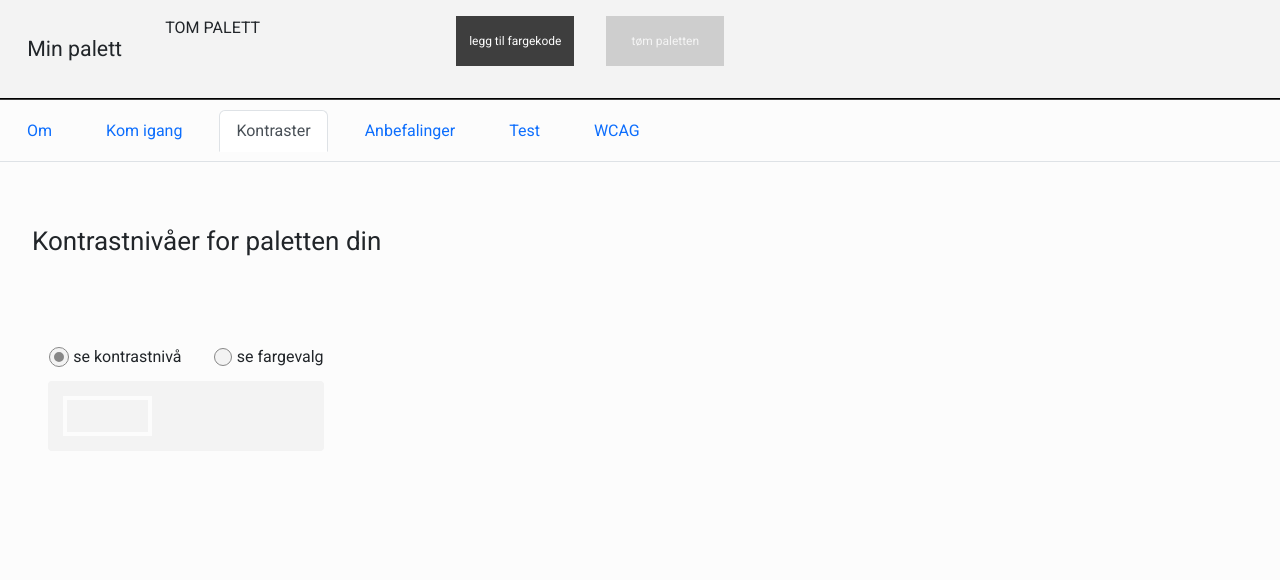
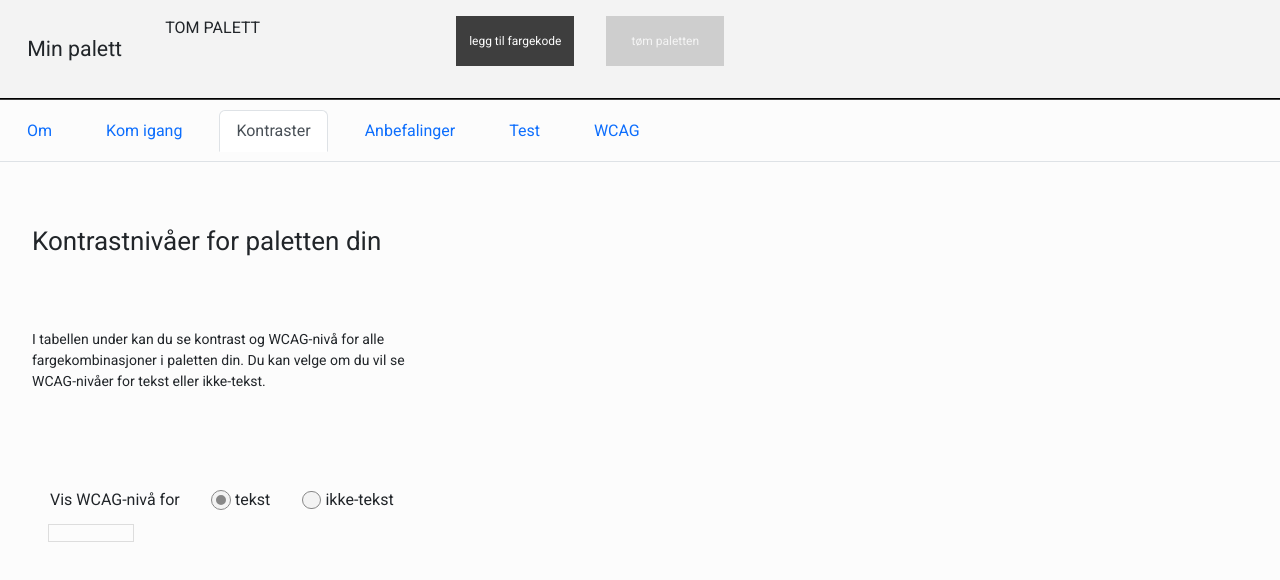
Before and after one commit to NorskRegnesentral/ccc21, a React (Create React App) app: page / in a window 1280 px wide. Both pictures are taken after a click on the tab "Kontraster". Shown: the top 580 px of the page. Built offline with nearby package versions, Linux system fonts and the light colour scheme.

Commit message:
Redesigned contrast table

```diff
--- a/public/locales/nb/translation.json
+++ b/public/locales/nb/translation.json
@@ -22,14 +22,16 @@
     "input-delete" : "fjern farge",
     "add-color" : "legg til fargekode",
     "clear-palette" : "tøm paletten",
+    "contrast-description" : "I tabellen under kan du se kontrast og WCAG-nivå for alle fargekombinasjoner i paletten din. Du kan velge om du vil se WCAG-nivåer for tekst eller ikke-tekst.",
     "contrast-summary-heading": "kombinasjoner",
     "contrast-summary-aaa": "Beste nivå for tekst (AAA)",
     "contrast-summary-aa" : "Godt nivå for tekst (AA)",
     "contrast-summary-nontext-aa" : "Godt nivå for ikke-tekst (AA)",
     "contrast-summary-low" : "Lave kontraster",
     "table-switch" : "Bytt visning: ",
-    "view-chosen-colors" : "se fargevalg",
-    "view-contrast-level-by-color" : "se kontrastnivå",
+    "view-wcag-level" : "Vis WCAG-nivå for",
+    "view-wcag-level-text" : "tekst",
+    "view-wcag-level-non-text" : "ikke-tekst",
     "mockup-title" : "Slik ser fargene ut",
     "mockup-text-small" : "Se hvordan fargevalgene dine påvirker lesbarhet og design! ",
     "mockup-form-title" : "Avkrysningsspørsmål",
--- a/src/components/contrastTable/contrastTable.css
+++ b/src/components/contrastTable/contrastTable.css
@@ -22,20 +22,21 @@
 }
 
 .tableBody{
-  background-color: var(--base-color-light-grey);
-  border: 15px solid var(--base-color-light-grey);
+  /* background-color: var(--base-color-light-grey); */
+  /* border: 15px solid var(--base-color-light-grey); */
   border-radius: 4px;
 }
 
  table, td, th {
     /*border: 4px solid white;*/
-    border: 4px solid var(--base-color-white);
+    border: 1px solid #dddddd;
     border-collapse: collapse;
   }
 
   td, th {
-    padding: 6px;
-    background-color: var(--base-color-light-grey);
+      vertical-align: top;
+    padding: 0.5rem 0.75rem;
+    /* background-color: var(--base-color-light-grey); */
     min-width: 85px;
     font-size: 14px;
   }
@@ -44,6 +45,7 @@
     height: 20px;
     width: 20px;
     float: left;
+    border: 1px solid var(--base-color-mid-grey);
   }
 
   .table-text-header{
@@ -53,7 +55,7 @@
   }
 
   .table-text-entry{
-    margin: 0px 4px 0px 4px;
+    margin: 0.75em;
     text-align: center;
   }
 
@@ -85,3 +87,30 @@
   background: var(--base-color-mid-grey);
   border: 4px solid var(--base-color-light-grey);
 }
+
+.table-color-patch {
+    border: 1px solid var(--base-color-mid-grey);
+    width: 6em;
+}
+
+.table-rating {
+    display: grid;
+    grid-template-areas: "contrast stretch wcag-score";
+    grid-template-columns: auto 1fr auto;
+}
+
+.table-rating-contrast {
+    grid-area: contrast;
+    margin: 0.5em 0;
+    padding: 0;
+}
+
+.table-rating-wcag {
+    grid-area: wcag-score;
+    margin: 0.5em 0;
+    padding: 0 0.5em;
+    font-weight: bold;
+    color: white;
+    background-color: black;
+    border-radius: 0.75em;
+}
--- a/src/components/contrastTable/contrastTable.jsx
+++ b/src/components/contrastTable/contrastTable.jsx
@@ -6,7 +6,7 @@ import { contrastColors, wcagRules as w } from "../../variables";
 
 const ContrastTable = ({ contrastMatrix }) => {
   const { t } = useTranslation();
-  const [colorsInTable, setColorsInTable] = useState(false);
+  const [textMode, setTextMode] = useState(true);
 
   //Sjekker om verdien er en hex og returnerer fargen hvis ja
   const isHex = (possibleHex) => {
@@ -29,6 +29,24 @@ const ContrastTable = ({ contrastMatrix }) => {
       : "";
   };
 
+  const getWcagRatingFromContrast = (possibleContrast, textMode) => {
+    if (textMode) {
+      if (possibleContrast >= w.aaaTextMin) {
+        return "AAA";
+      } else if (possibleContrast >= w.aaTextMin) {
+        return "AA";
+      } else {
+        return "";
+      }
+    } else {
+      if (possibleContrast >= w.aaNonTextMin) {
+        return "AA";
+      } else {
+        return "";
+      }
+    }
+  };
+
   const getRowColor = (rowIndex, colIndex, rowItem) => {
     if(1 <= rowItem <= 21) return contrastMatrix[0][rowIndex]
     else return "";
@@ -42,18 +60,19 @@ const ContrastTable = ({ contrastMatrix }) => {
     <div className="contrastTable">
         <fieldset className="tableHeader">
           <legend hidden>{t('contrast-table-radiobutton-title')}</legend>
-          <div className="radio-button-container" onClick={()=>setColorsInTable(false)}>
-            <label for={t('view-contrast-level-by-color')}>
-              {t('view-contrast-level-by-color')}
+          {t('view-wcag-level')}
+          <div className="radio-button-container" onClick={()=>setTextMode(true)}>
+            <label for={t('view-wcag-level-text')}>
+              {t('view-wcag-level-text')}
             </label>
-            <input type="radio" className="radio-button" checked={colorsInTable ? false : true} id={t('view-contrast-level-by-color')}/>
-            </div>
-            <div className="radio-button-container" onClick={()=>setColorsInTable(true)}>
-              <label for={t('view-chosen-colors')}>
-                {t('view-chosen-colors')}
-              </label>
-              <input type="radio"  className="radio-button"  checked={colorsInTable ? true : false} id={t('view-chosen-colors')}/>
-            </div>
+            <input type="radio"  className="radio-button"  checked={textMode ? true : false} id={t('view-chosen-colors')}/>
+          </div>
+          <div className="radio-button-container" onClick={()=>setTextMode(false)}>
+            <label for={t('view-wcag-level-non-text')}>
+              {t('view-wcag-level-non-text')}
+            </label>
+            <input type="radio" className="radio-button" checked={textMode ? false : true} id={t('view-contrast-level-by-color')}/>
+          </div>
         </fieldset>
       <div className="tableBody">
         <table>
@@ -63,15 +82,22 @@ const ContrastTable = ({ contrastMatrix }) => {
                 {Object.values(row).map((rowItem, colIndex) => (
                   rowIndex == 0 || colIndex == 0 ?
                   <th key={"row" + rowIndex + "col" + colIndex}>
-                    <div style={{ backgroundColor: rowItem }} className="colorBox"/>
+                    <div style={{ backgroundColor: rowItem }} className={rowIndex > 0 || colIndex > 0 ? "colorBox" : ""}/>
                     <p className="table-text-header">{rowItem}</p>
                   </th>
                   :
-                  <td
-                    key={"row" + rowIndex + "col" + colIndex}
-                    style={{ backgroundColor: colorsInTable && rowIndex !== colIndex ? getRowColor(rowIndex, colIndex, rowItem) : getCellColorFromContrast(rowItem) }}
-                  >
-                    <p className="table-text-entry"  style={{ color: colorsInTable ?  getColumnColor(rowIndex, colIndex, rowItem) : "#000000" }}>{rowItem}</p>
+                  <td key={"row" + rowIndex + "col" + colIndex}>
+                    <div className={rowIndex !== colIndex ? "table-color-patch" : "table-color-blank"}
+                         style={{ color: getColumnColor(rowIndex, colIndex, rowItem),
+                                  backgroundColor: rowIndex !== colIndex ? getRowColor(rowIndex, colIndex, rowItem) : "transparent" }}>
+                      <p className="table-text-entry">
+                        {rowIndex !== colIndex ? (textMode ? "Abc 123" : "▄▄▛▀") : ""}
+                      </p>
+                    </div>
+                    <div className="table-rating">
+                      <p className="table-rating-contrast">{rowItem}</p>
+                      <p className={getWcagRatingFromContrast(rowItem, textMode) ? "table-rating-wcag" : ""}>{getWcagRatingFromContrast(rowItem, textMode)}</p>
+                    </div>
                   </td>
                 ))}
               </tr>
--- a/src/pages/home/home.jsx
+++ b/src/pages/home/home.jsx
@@ -117,6 +117,9 @@ function Home() {
               <div className="see-contrast-heading">
                 <h1 className="big-title">{t('contrast-section-title')}</h1>
               </div>
+              <div>
+                <p className="p-small-about">{t('contrast-description')} </p>
+              </div>
               <ContrastTable aria-details={t('contrast-table-title')} contrastMatrix={contrastMatrix}></ContrastTable>
             </div>
           </Tab>
```
